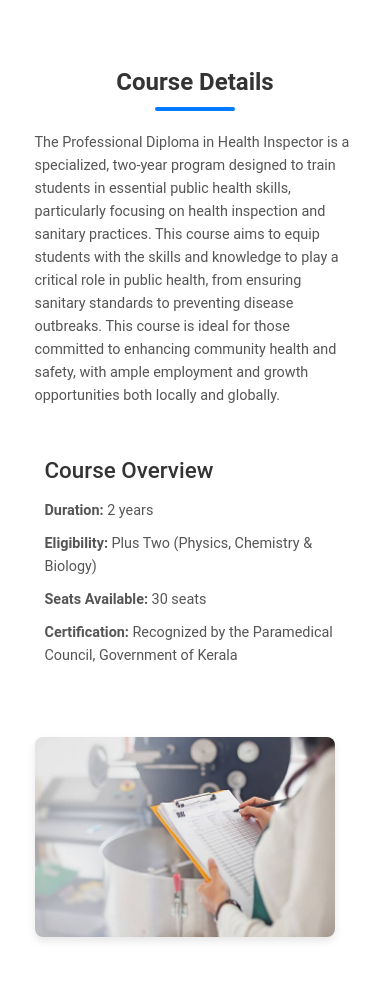
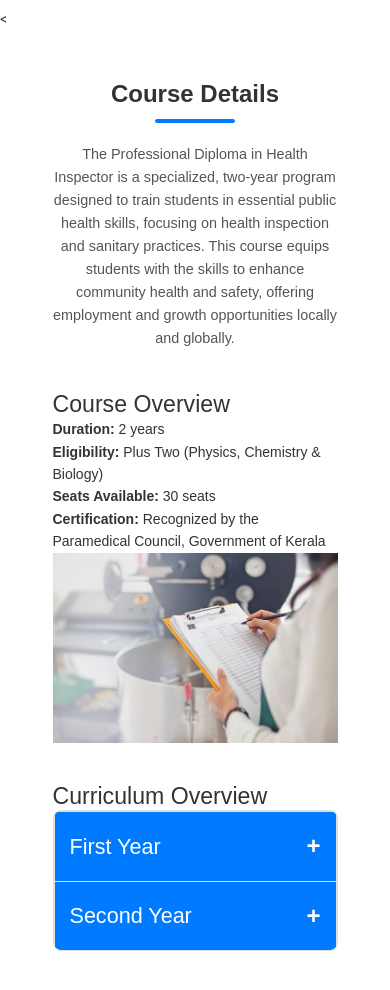
Before and after one commit to Jishnu9594/jaibharth_website, a plain HTML site: page courses.html in a window 390 px wide. Shown: the part 1000-1990 px from the top of the page. Drawn offline with nearby package versions, Linux system fonts and the light colour scheme.

Commit message:
changes updated

```diff
--- a/assets/css/templatemo-edu-meeting.css
+++ b/assets/css/templatemo-edu-meeting.css
@@ -3367,151 +3367,93 @@ body {
 }
 
 /* Section Styles */
-.course-details-section {
+/* General Styles */
+/* General Styles */
+/* General Styles */
+.course-details-section-alt {
   background-color: #fff;
-  padding: 60px 0;
+  padding: 50px 20px;
+  font-family: "Arial", sans-serif;
+}
+
+.container {
+  max-width: 1100px;
+  margin: 0 auto;
 }
 
 .section-title {
-  font-size: 2.8rem;
-  color: black;
+  font-size: 36px;
+  font-weight: bold;
+  text-align: center;
   margin-bottom: 20px;
-  text-align: center; /* Centered heading */
 }
 
 .section-description {
-  font-size: 1.2rem;
+  font-size: 18px;
   color: #555;
-  margin-bottom: 30px;
+  text-align: center;
+  margin-bottom: 40px;
+}
+
+.curriculum {
+  margin-top: 40px;
+}
+
+/* Accordion Styles */
+.accordion {
+  border: 1px solid #ddd;
+  border-radius: 8px;
+  overflow: hidden;
+}
+
+.accordion-item {
+  border-bottom: 1px solid #ddd;
+}
+
+.accordion-item:last-child {
+  border-bottom: none;
+}
+
+.accordion-header {
+  background: #007bff;
+  color: #fff;
+  padding: 15px;
+  display: flex;
+  justify-content: space-between;
+  align-items: center;
+  cursor: pointer;
+  font-size: 18px;
+  font-weight: bold;
+}
+
+.accordion-header:hover {
+  background: #0056b3;
+}
+
+.accordion-icon {
+  font-size: 24px;
+}
+
+.accordion-content {
+  display: none;
+  padding: 15px;
+  background: #f9f9f9;
+  font-size: 16px;
   line-height: 1.6;
-  max-width: 800px;
-  text-align: left; /* Left-aligned description */
-}
-
-.course-info {
-  display: flex;
-  flex-wrap: wrap;
-  justify-content: flex-start;
-  align-items: flex-start;
-  gap: 30px;
-}
-
-.course-info-text {
-  flex: 1 1 50%;
-  text-align: left; /* Left-aligned course info */
-}
-
-.course-info-text h3 {
-  font-size: 2rem;
   color: #333;
-  margin-bottom: 15px;
-}
-
-.course-info-text ul {
-  list-style-type: none;
-  padding-left: 0;
-  font-size: 1.1rem;
-  color: #555;
-}
-
-.course-info-text li {
-  margin-bottom: 10px;
-}
-
-.course-image {
-  flex: 1 1 40%;
-}
-
-.image-responsive {
-  width: 100%;
-  height: auto;
-  border-radius: 8px;
-  box-shadow: 0 4px 8px rgba(0, 0, 0, 0.1);
-}
-
-/* Media Queries for Responsiveness */
-@media (max-width: 1024px) {
-  .course-info {
-    flex-direction: column;
-    align-items: flex-start; /* Ensure items are aligned to the left */
-  }
-
-  .course-info-text {
-    flex: 1 1 100%;
-    padding: 20px;
-  }
-
-  .course-image {
-    flex: 1 1 100%;
-    margin-top: 20px;
-  }
-
-  .section-title {
-    font-size: 2.5rem; /* Slightly smaller heading for tablets */
-    text-align: center; /* Still centered */
-  }
-
-  .section-description {
-    font-size: 1rem;
-    text-align: left; /* Left-aligned description */
-  }
-}
-
+}
+
+.accordion-content.active {
+  display: block;
+}
+
+/* Responsive Styles */
 @media (max-width: 768px) {
-  .course-info-text h3 {
-    font-size: 1.6rem;
-  }
-
-  .section-title {
-    font-size: 2rem; /* Adjusted heading size for smaller screens */
-    text-align: center; /* Still centered */
-  }
-
-  .section-description {
-    font-size: 0.95rem;
-    text-align: left;
-  }
-
-  .course-info-text ul {
-    font-size: 0.95rem;
-    text-align: left;
-  }
-
-  .course-info-text {
-    padding: 10px;
-  }
-
-  .course-image img {
-    max-width: 350px;
-  }
-}
-
-@media (max-width: 480px) {
-  .course-info-text h3 {
-    font-size: 1.4rem;
-  }
-
-  .section-title {
-    font-size: 1.8rem; /* Smaller heading for mobile */
-    text-align: center; /* Still centered */
-  }
-
-  .section-description {
-    font-size: 0.9rem;
-    text-align: left;
-  }
-
-  .course-info-text ul {
-    font-size: 0.9rem;
-    text-align: left;
-  }
-
-  .course-info-text {
-    padding: 10px;
-  }
-
-  .course-image img {
-    max-width: 300px;
+  .accordion-header {
+    font-size: 16px;
+  }
+  .accordion-content {
+    font-size: 14px;
   }
 }
 
--- a/courses.html
+++ b/courses.html
@@ -132,17 +132,17 @@ https://templatemo.com/tm-569-edu-meeting
       <p class="section-description">
         Join our 2-year Professional Diploma in Health Inspector course, approved by the Government of Kerala, and prepare for a rewarding career in health and allied sectors. This comprehensive program is designed to develop skilled health professionals who are ready to make a difference in public health and safety.
       </p>
-      <a href="tel:+919744656669" class="btn">Call Now</a>
+      <a href="tel:+919446688366" class="btn">Call Now</a>
     </div>
 
 </section>
 
-<section class="course-details-section">
+<<section class="course-details-section-alt">
   <div class="container">
     <div class="course-header">
       <h2 class="section-title">Course Details</h2>
       <p class="section-description">
-        The Professional Diploma in Health Inspector is a specialized, two-year program designed to train students in essential public health skills, particularly focusing on health inspection and sanitary practices. This course aims to equip students with the skills and knowledge to play a critical role in public health, from ensuring sanitary standards to preventing disease outbreaks. This course is ideal for those committed to enhancing community health and safety, with ample employment and growth opportunities both locally and globally.
+        The Professional Diploma in Health Inspector is a specialized, two-year program designed to train students in essential public health skills, focusing on health inspection and sanitary practices. This course equips students with the skills to enhance community health and safety, offering employment and growth opportunities locally and globally.
       </p>
     </div>
 
@@ -156,13 +156,54 @@ https://templatemo.com/tm-569-edu-meeting
           <li><strong>Certification:</strong> Recognized by the Paramedical Council, Government of Kerala</li>
         </ul>
       </div>
-
       <div class="course-image">
         <img src="assets/images/helath inspector.jpg" alt="Health Inspector Course" class="image-responsive">
       </div>
     </div>
+
+    <div class="curriculum">
+      <h3>Curriculum Overview</h3>
+      <div class="accordion">
+        <!-- First Year -->
+        <div class="accordion-item">
+          <div class="accordion-header" onclick="toggleAccordion(this)">
+            <h4>First Year</h4>
+            <span class="accordion-icon">+</span>
+          </div>
+          <div class="accordion-content">
+            <p>
+              <strong>Paper I:</strong> Nutrition, Hygiene, Basic Pharmacology, Basic Microbiology<br>
+              <strong>Paper II:</strong> First Aid, Basic Medicine, Disaster Management, Disability<br>
+              <strong>Paper III:</strong> Communicable Diseases, National Health Program<br>
+              <strong>Paper IV:</strong> Public Health & Primary Health Care, Family Welfare, Job Responsibilities, Health Statistics, Population Education<br>
+              <strong>Field Visit:</strong> 45 days
+            </p>
+          </div>
+        </div>
+
+        <!-- Second Year -->
+        <div class="accordion-item">
+          <div class="accordion-header" onclick="toggleAccordion(this)">
+            <h4>Second Year</h4>
+            <span class="accordion-icon">+</span>
+          </div>
+          <div class="accordion-content">
+            <p>
+              <strong>Paper I:</strong> Environmental Sanitation & Public Health Problems<br>
+              <strong>Paper II:</strong> Communication & Health Education<br>
+              <strong>Paper III:</strong> Management Fundamentals, Public Health Act, Project Preparation<br>
+              <strong>Paper IV:</strong> Behavioral Science, Sociology, Psychology, Mental Health<br>
+              <strong>Paper V:</strong> Non-Communicable Diseases, Bio-medical Waste Management, Palliative & Geriatric Health<br>
+              <strong>Field Visit:</strong> 45 days
+            </p>
+          </div>
+        </div>
+      </div>
+    </div>
   </div>
 </section>
+
+
 
 
   <section class="career-benefits-section">
@@ -175,6 +216,12 @@ https://templatemo.com/tm-569-edu-meeting
           <li>• Sanitation and Waste Management Organizations</li>
           <li>• Food Safety and Inspection Agencies</li>
           <li>• International Health Organizations and NGOs focused on Public Health</li>
+          <li>• Health Educator: Kerala Government's Health Department and NGOs employ Health Educators.</li>
+          <li>• Environmental Health Specialist: Private companies and NGOs hire for this role..</li>
+          <li>• Sanitary Inspector: Kerala Government's Local Self Government Department employs Sanitary Inspectors.</li>
+          <li>• Public Health Nurse: Kerala Government's Health Department recruits for this role.</li>
+          <li>• Health Inspector: Kerala Municipal Corporation, Kerala Water Authority, and other local bodies employ Health Inspectors.</li>
+          <li>•  Junior Public Health Inspector: Kerala Public Service Commission (KPSC) recruits for this role.</li>
         </ul>
       </div>
 
@@ -185,6 +232,11 @@ https://templatemo.com/tm-569-edu-meeting
           <li>• High employability in both public and private health sectors.</li>
           <li>• Pathways for career advancement in health administration and public health management.</li>
           <li>• Opportunities for international positions with health organizations, NGOs, and more.</li>
+          <li>• Food Safety Inspector: Private companies and NGOs employ Food Safety Inspectors.</li>
+          <li>• Quality Control Inspector: Private companies hire for this role.</li>
+          <li>• International health organizations and NGOs focused on public health</li>
+
+
         </ul>
       </div>
     </div>
@@ -327,6 +379,20 @@ https://templatemo.com/tm-569-edu-meeting
         $(window).scroll(function () {
           checkSection();
         });
+        function toggleAccordion(element) {
+  const content = element.nextElementSibling;
+  const icon = element.querySelector('.accordion-icon');
+
+  // Toggle visibility
+  if (content.classList.contains('active')) {
+    content.classList.remove('active');
+    icon.textContent = '+';
+  } else {
+    content.classList.add('active');
+    icon.textContent = '−';
+  }
+}
+
     </script>
 </body>
 
```
